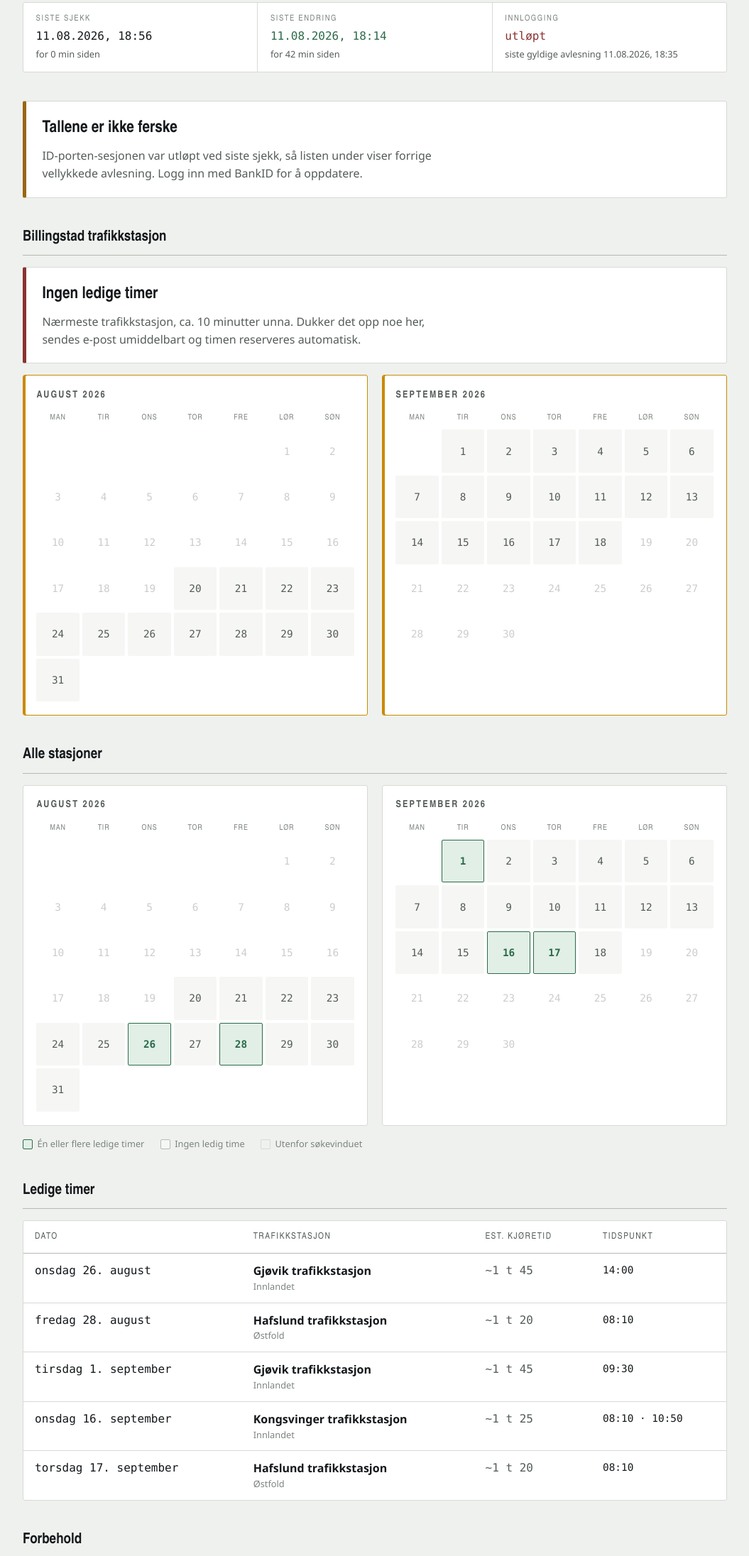
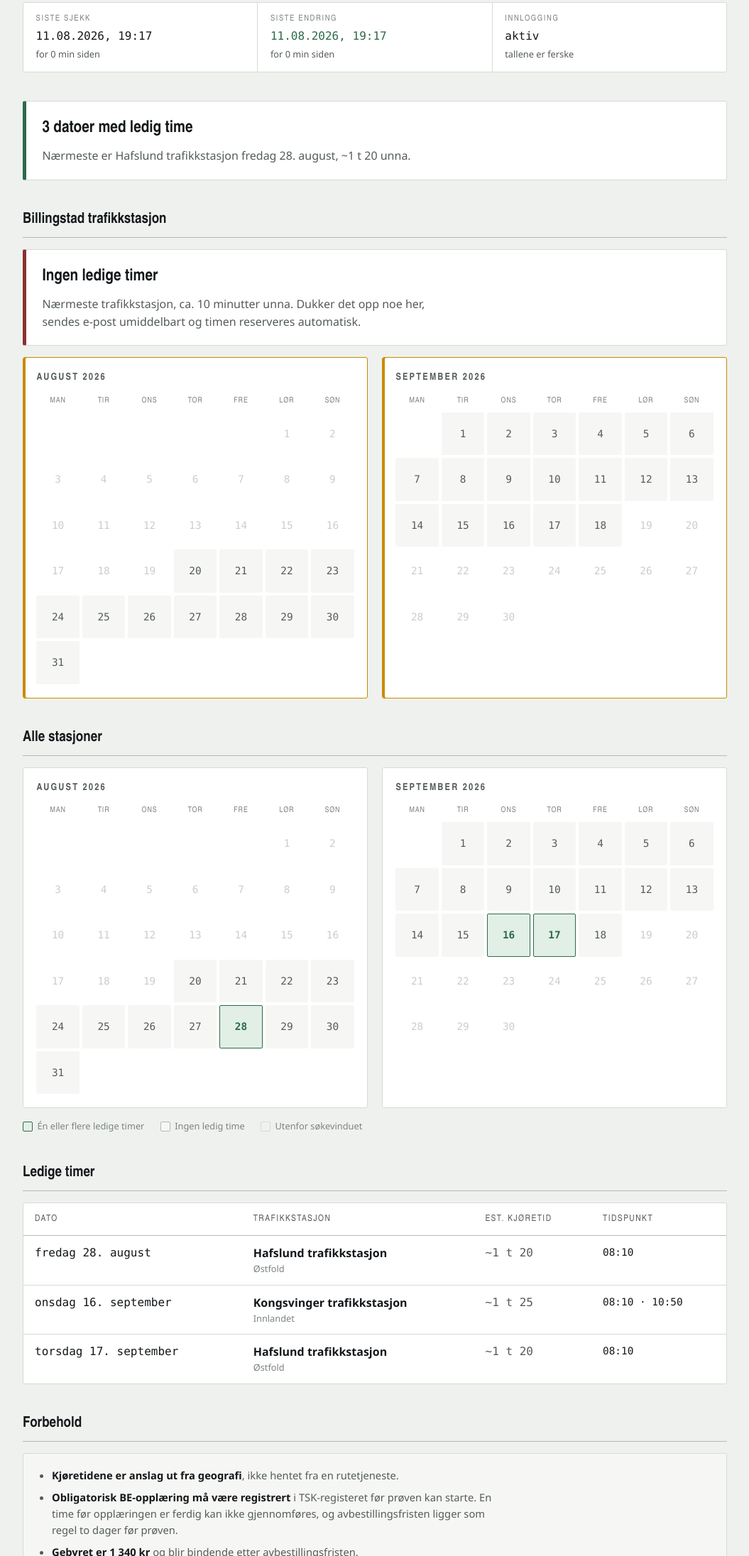
Before and after one commit to Ibiza4Fun/Ibiza4Fun.github.io, a website: page flater/driving-test-slots-be.html in a window 1280 px wide. Shown: the part 243-2435 px from the top of the page at 71% size, without its empty margins (112-1167 px from the left). Drawn offline with Linux system fonts and the light colour scheme.

Commit message:
chore: refresh BE driving test slot report

```diff
--- a/flater/driving-test-slots-be.html
+++ b/flater/driving-test-slots-be.html
@@ -401,24 +401,24 @@ a:focus-visible { outline: 2px solid var(--accent); outline-offset: 2px; }
   <div class="stamps">
     <div class="stamp">
       <span class="stamp-label">Siste sjekk</span>
-      <span class="stamp-value">11.08.2026, 18:56</span>
+      <span class="stamp-value">11.08.2026, 19:17</span>
       <span class="stamp-extra">for 0 min siden</span>
     </div>
     <div class="stamp changed">
       <span class="stamp-label">Siste endring</span>
-      <span class="stamp-value">11.08.2026, 18:14</span>
-      <span class="stamp-extra">for 42 min siden</span>
+      <span class="stamp-value">11.08.2026, 19:17</span>
+      <span class="stamp-extra">for 0 min siden</span>
     </div>
-    <div class="stamp stale">
+    <div class="stamp">
       <span class="stamp-label">Innlogging</span>
-      <span class="stamp-value">utløpt</span>
-      <span class="stamp-extra">siste gyldige avlesning 11.08.2026, 18:35</span>
+      <span class="stamp-value">aktiv</span>
+      <span class="stamp-extra">tallene er ferske</span>
     </div>
   </div>
 
-  <div class="verdict stale">
-    <h2>Tallene er ikke ferske</h2>
-    <p>ID-porten-sesjonen var utløpt ved siste sjekk, så listen under viser forrige vellykkede avlesning. Logg inn med BankID for å oppdatere.</p>
+  <div class="verdict ok">
+    <h2>3 datoer med ledig time</h2>
+    <p>Nærmeste er Hafslund trafikkstasjon fredag 28. august, ~1 t 20 unna.</p>
   </div>
 
   <section>
@@ -565,7 +565,7 @@ a:focus-visible { outline: 2px solid var(--accent); outline-offset: 2px; }
           <div class="cell">23</div>
           <div class="cell">24</div>
           <div class="cell">25</div>
-          <div class="cell hit" title="Gjøvik trafikkstasjon: 14:00">26</div>
+          <div class="cell">26</div>
           <div class="cell">27</div>
           <div class="cell hit" title="Hafslund trafikkstasjon: 08:10">28</div>
           <div class="cell">29</div>
@@ -584,7 +584,7 @@ a:focus-visible { outline: 2px solid var(--accent); outline-offset: 2px; }
           <div class="dow-head">lør</div>
           <div class="dow-head">søn</div>
           <div class="cell blank"></div>
-          <div class="cell hit" title="Gjøvik trafikkstasjon: 09:30">1</div>
+          <div class="cell">1</div>
           <div class="cell">2</div>
           <div class="cell">3</div>
           <div class="cell">4</div>
@@ -633,22 +633,10 @@ a:focus-visible { outline: 2px solid var(--accent); outline-offset: 2px; }
         </thead>
         <tbody>
           <tr>
-            <td class="datecell">onsdag 26. august</td>
-            <td class="station">Gjøvik trafikkstasjon<small>Innlandet</small></td>
-            <td class="drive">~1 t 45</td>
-            <td class="slot">14:00</td>
-          </tr>
-          <tr>
             <td class="datecell">fredag 28. august</td>
             <td class="station">Hafslund trafikkstasjon<small>Østfold</small></td>
             <td class="drive">~1 t 20</td>
             <td class="slot">08:10</td>
-          </tr>
-          <tr>
-            <td class="datecell">tirsdag 1. september</td>
-            <td class="station">Gjøvik trafikkstasjon<small>Innlandet</small></td>
-            <td class="drive">~1 t 45</td>
-            <td class="slot">09:30</td>
           </tr>
           <tr>
             <td class="datecell">onsdag 16. september</td>
```
